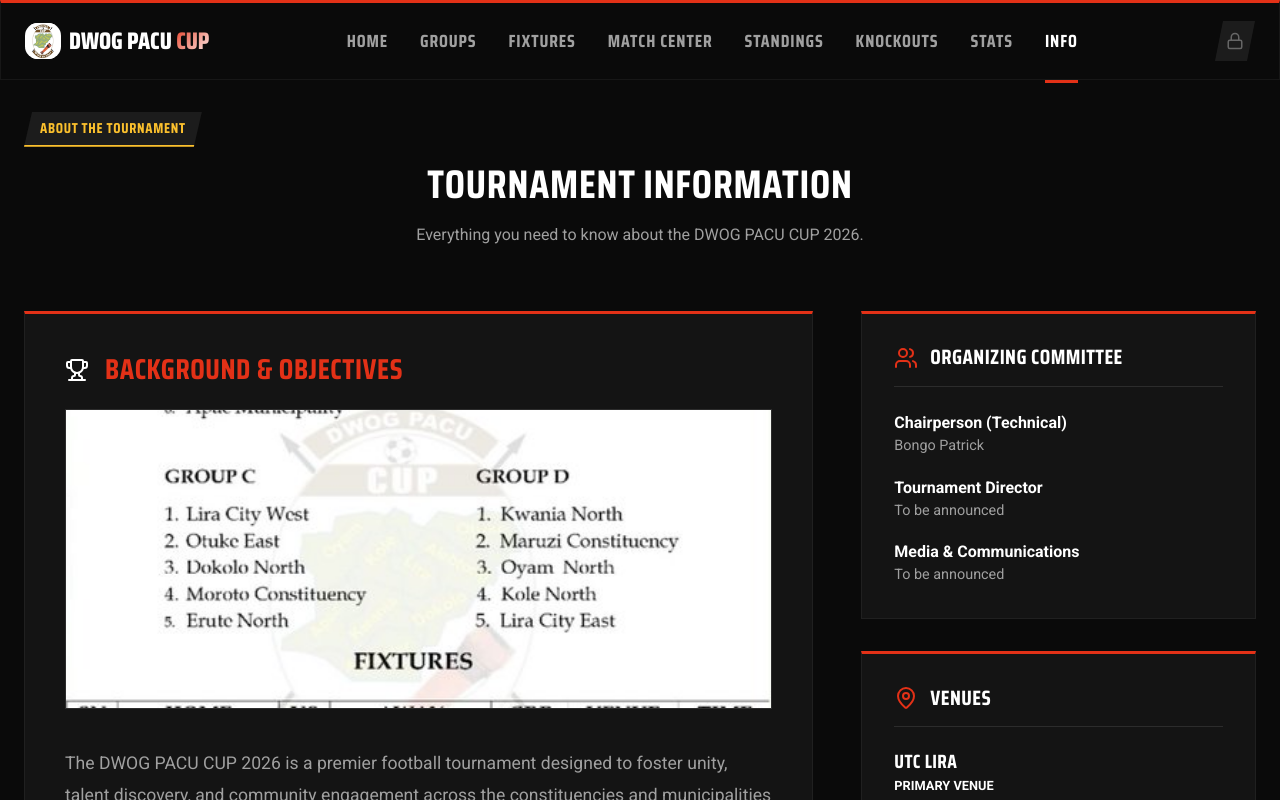
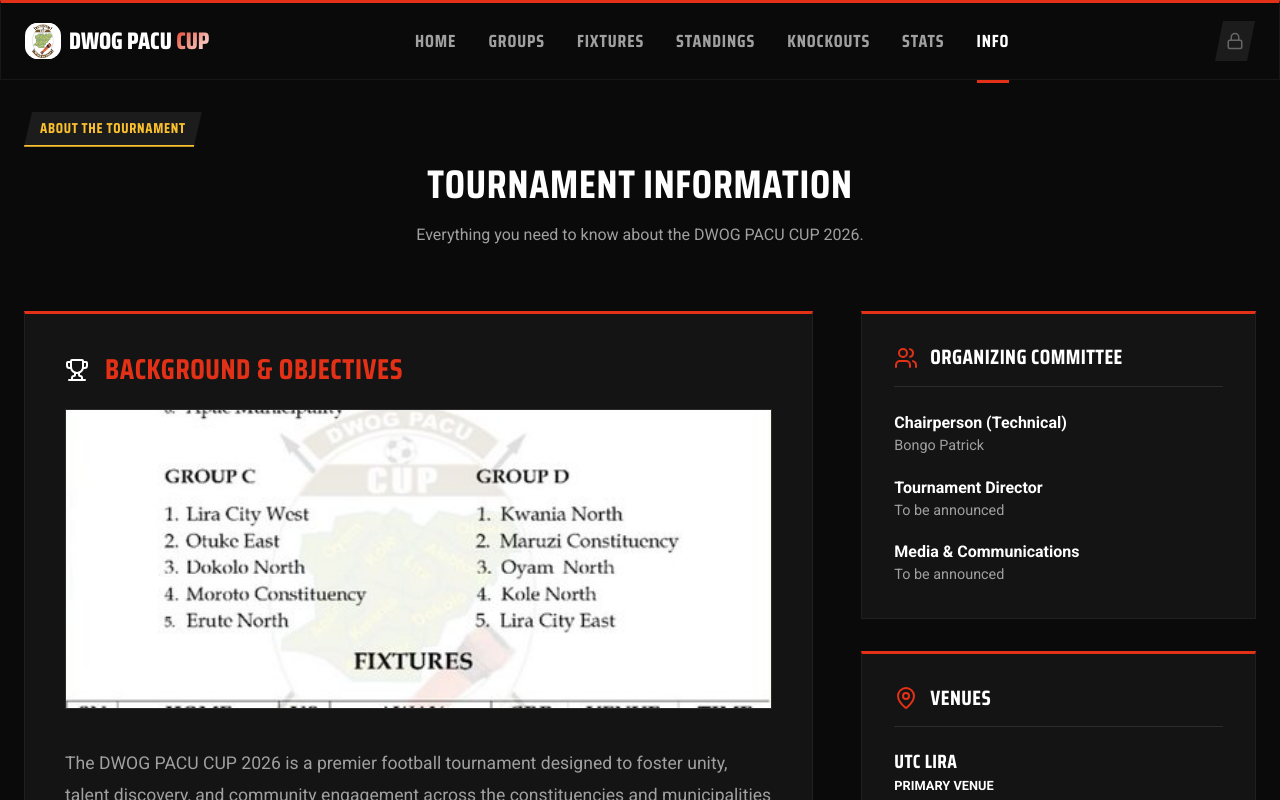
Before and after one commit to amuka-tech/dwogpacu, a React (Vite) app: page /#/info in a window 1280 px wide. Shown: the top 800 px of the page. Built offline with nearby package versions, Linux system fonts and the light colour scheme; no server answers; the database is empty.

Commit message:
Hide Match Center link from navigation

```diff
--- a/src/components/Header.jsx
+++ b/src/components/Header.jsx
@@ -13,7 +13,6 @@ const Header = () => {
     { name: 'Home', path: '/' },
     { name: 'Groups', path: '/groups' },
     { name: 'Fixtures', path: '/fixtures' },
-    { name: 'Match Center', path: '/match-center' },
     { name: 'Standings', path: '/standings' },
     { name: 'Knockouts', path: '/knockouts' },
     { name: 'Stats', path: '/stats' },
```
